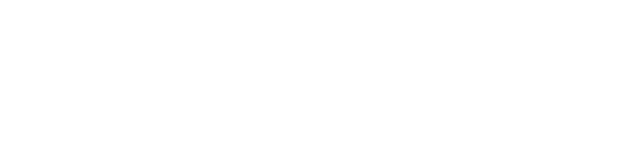
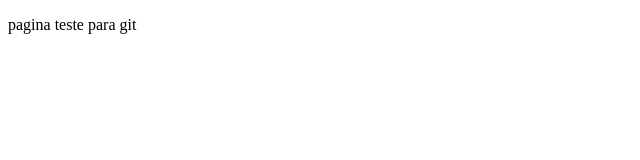
Before and after one commit to Decogomez/S111_KENZIE, a plain HTML site: page S111.html in a window 1280 px wide. Shown: the whole page, without its empty margins (0-640 px from the left). Drawn offline with Linux system fonts and the light colour scheme.

Commit message:
versao final

```diff
--- a/S1_11.html
+++ b/S111.html
@@ -19,6 +19,8 @@
 </head>
 
 <body>
+
+  <p>pagina teste para git</p>
 </body>
 
 </html>
```
